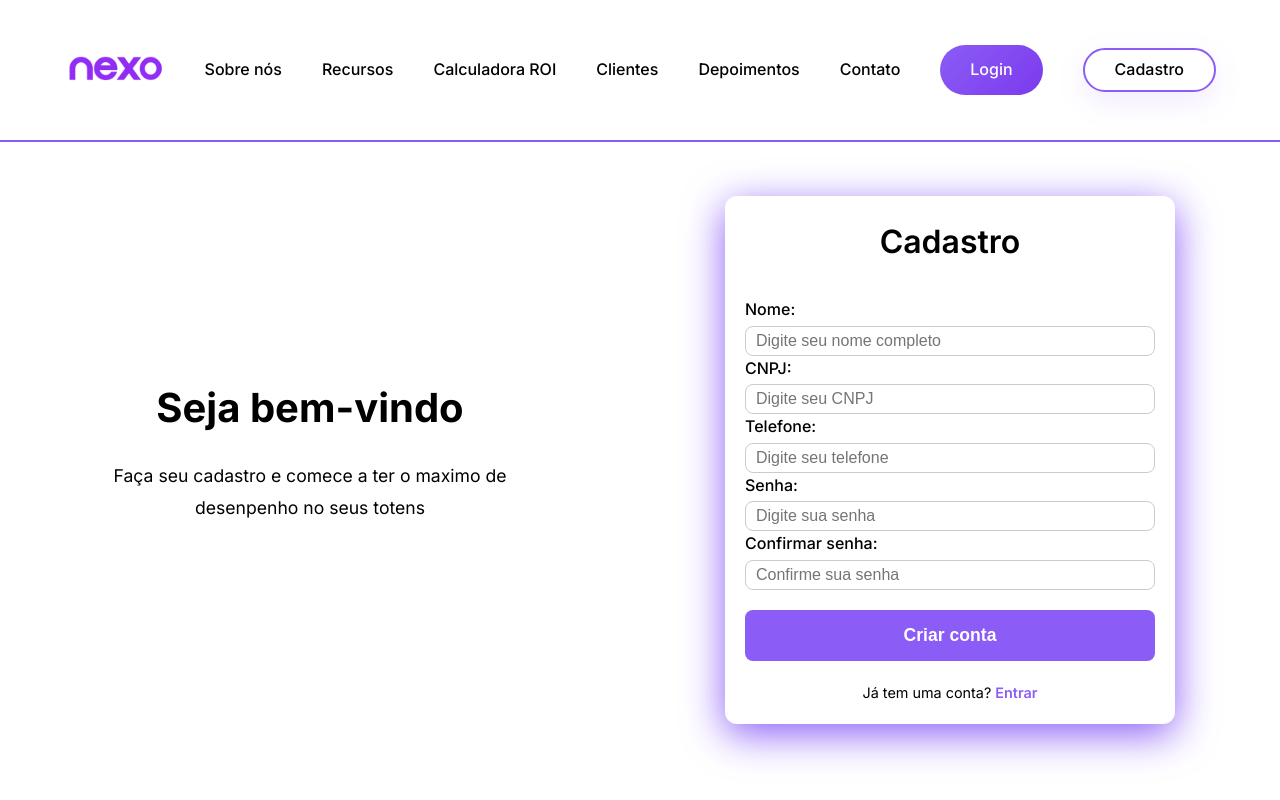
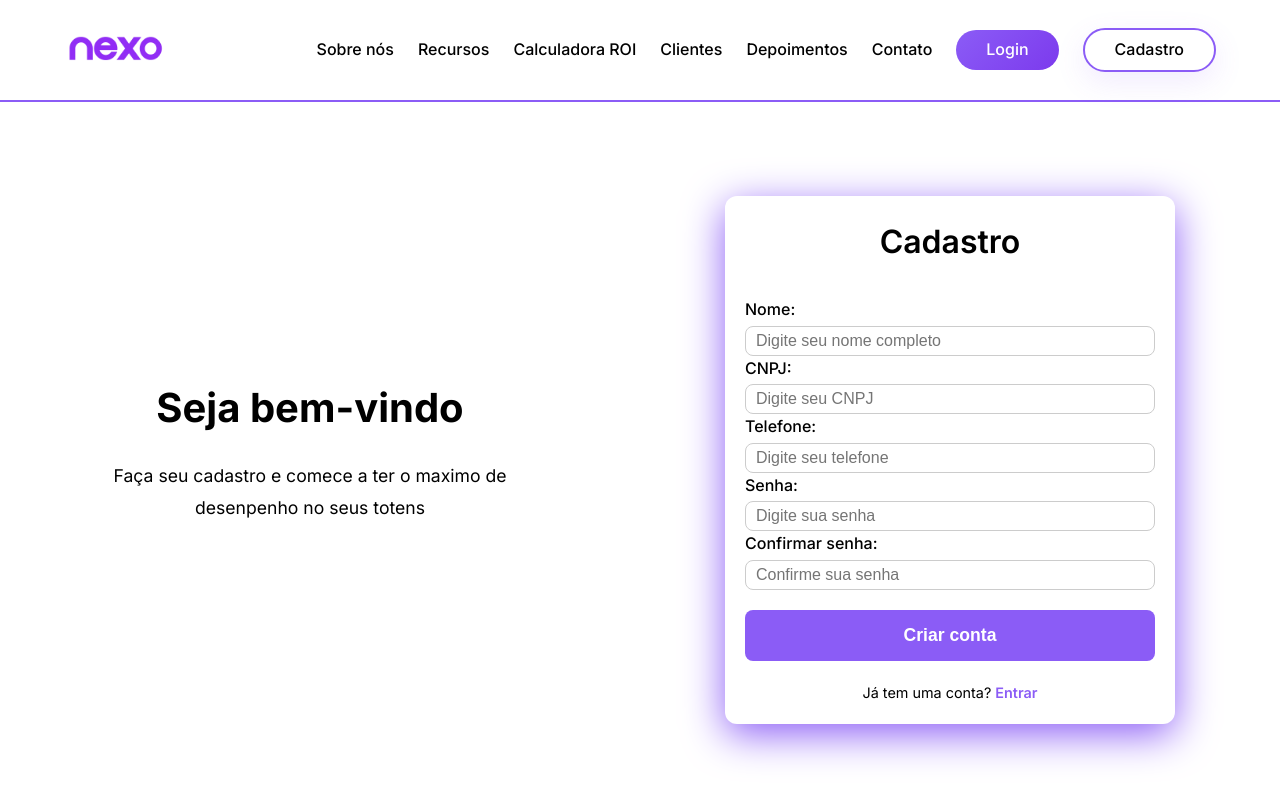
Before and after one commit to BillHebertPDC/NEXO, a website: page WebServer/public/cadastro.html in a window 1280 px wide. Drawn offline with Linux system fonts and the light colour scheme.

```diff
--- a/WebServer/public/css/cadastro.css
+++ b/WebServer/public/css/cadastro.css
@@ -1,4 +1,4 @@
-* {
+*{
     margin: 0;
     padding: 0;
     box-sizing: border-box;
@@ -18,22 +18,34 @@
         --alerta: #f59e0b;
     }
 
-body {
-    font-family: 'Inter', -apple-system, BlinkMacSystemFont, sans-serif;
+body{
+    font-family:'Inter', sans-serif;
+    background: var(--branco);
     color: var(--texto);
+    overflow-x: hidden;
     line-height: 1.6;
-    min-height: 100vh;
 }
+
 
 #cabecalho {
     position: fixed;
     top: 0;
     width: 100%;
-    padding: 20px 5%;
-    background: var(--branco);
+    background-color: var(--branco);
     z-index: 1000;
     transition: all 0.3s ease;
     border-bottom: 2px solid var(--primaria);
+    left: 0;
+}
+
+.cabecalho-container {
+    max-width: 1400px;
+    margin: 0 auto;
+    padding: 0 5%;
+    display: flex;
+    justify-content: space-between;
+    align-items: center;
+    box-sizing: border-box;
 }
 
 .cabecalho-container {
@@ -50,9 +62,9 @@
     display: block;
 }
 
-.cabecalho-links{
+.cabecalho-links {
     display: flex;
-    gap: 40px;
+    gap: 24px;
     align-items: center;
 }
 
@@ -60,19 +72,39 @@
     color: var(--texto-secundario);
     text-decoration: none;
     font-weight: 500;
-    transition: color 0.3s, box-shadow 0.3s, background 0.3s, transform 03s;
+    transition: color 0.3s, box-shadow 0.3s, background 0.3s, transform 0.3s;
     position: relative;
+}
+
+#login{
+    color: var(--branco);
+}
+
+.cabecalho-links a::after {
+    content: '';
+    position: absolute;
+    bottom: -5px;
+    left: 0;
+    width: 0;
+    height: 2px;
+    background: var(--branco);
+    transition: width 0.3s ease;
 }
 
 .cabecalho-links a:hover {
     color: var(--primaria-dark);
+    transition: left 0.5s ease;
     transform: translateY(-2px);
+}
+
+.cabecalho-links a:hover::after {
+    width: 100%;
 }
 
 .botao-principal {
     background: linear-gradient(135deg, var(--primaria), var(--primaria-dark));
-    color: var(--branco) !important;
-    padding: 12px 30px;
+    color: var(--branco);
+    padding: 7px 30px;
     border-radius: 50px;
     text-decoration: none;
     font-weight: 600;
@@ -97,11 +129,60 @@
     box-shadow: 0 10px 30px rgba(139, 92, 246, 0.12);
 }
 
+.botao-principal::before {
+    content: '';
+    position: absolute;
+    top: 0;
+    left: -100%;
+    width: 100%;
+    height: 100%;
+    background: linear-gradient(90deg, transparent, rgba(255,255,255,0.2)transparent);
+    transition: left 0.5s ease;
+}
+
+.botao-principal:hover::before {
+    left: 100%;
+}
+
+.botao-principal:hover {
+    transform: translateY(-2px);
+    box-shadow: 0 10px 30px rgba(139, 92, 246, 0.4);
+}
+
+.botao-secundario::before {
+    content: '';
+    position: absolute;
+    top: 0;
+    left: -100%;
+    width: 100%;
+    height: 100%;
+    background: linear-gradient(90deg, transparent, rgba(139,92,246,0.08), transparent);
+    transition: left 1s ease;
+}
+
+.botao-secundario:hover::before {
+    left: 100%;
+}
+
 .botao-secundario:hover {
     background: var(--primaria);
-    color: var(--branco);
     transform: translateY(-2px);
     box-shadow: 0 10px 30px rgba(139, 92, 246, 0.2);
+}
+
+#cadastro:hover{
+    color: var(--branco);
+}
+
+.botoes {
+    display: flex;
+    gap: 14px;
+    animation: fadeInUp 1s ease 0.4s both;
+    justify-content: center;
+}
+
+.cabecalho-links .botao-principal{
+    color: var(--texto);
 }
 
 /* Container Principal (cadastro) */
```
Lines whose indentation alone changed are shown as unchanged.
